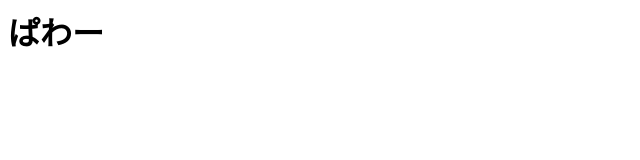
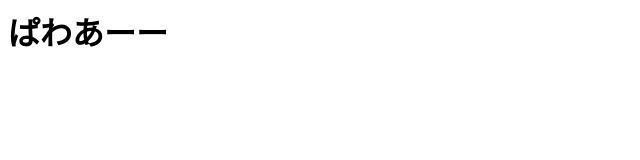
Before and after one commit to y-rinsaka/test1, a plain HTML site: page index.html in a window 1280 px wide. Shown: the whole page, without its empty margins (0-640 px from the left). Drawn offline with Linux system fonts and the light colour scheme.

Commit message:
second commit

```diff
--- a/index.html
+++ b/index.html
@@ -3,6 +3,6 @@
         <title>やあ</title>
     </head>
     <body>
-        <h1>ぱわー</h1>
+        <h1>ぱわあーー</h1>
     </body>
 </html>
```
